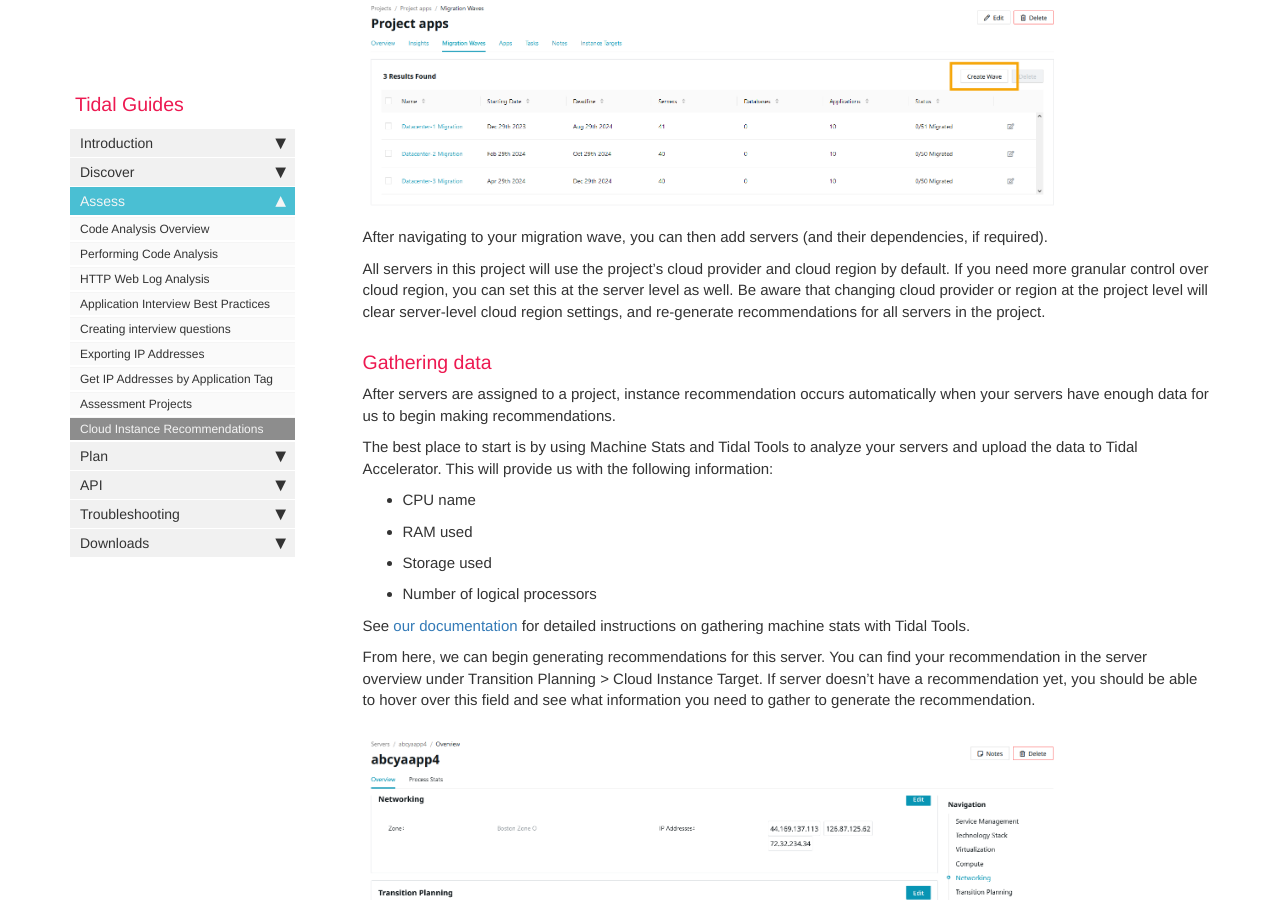
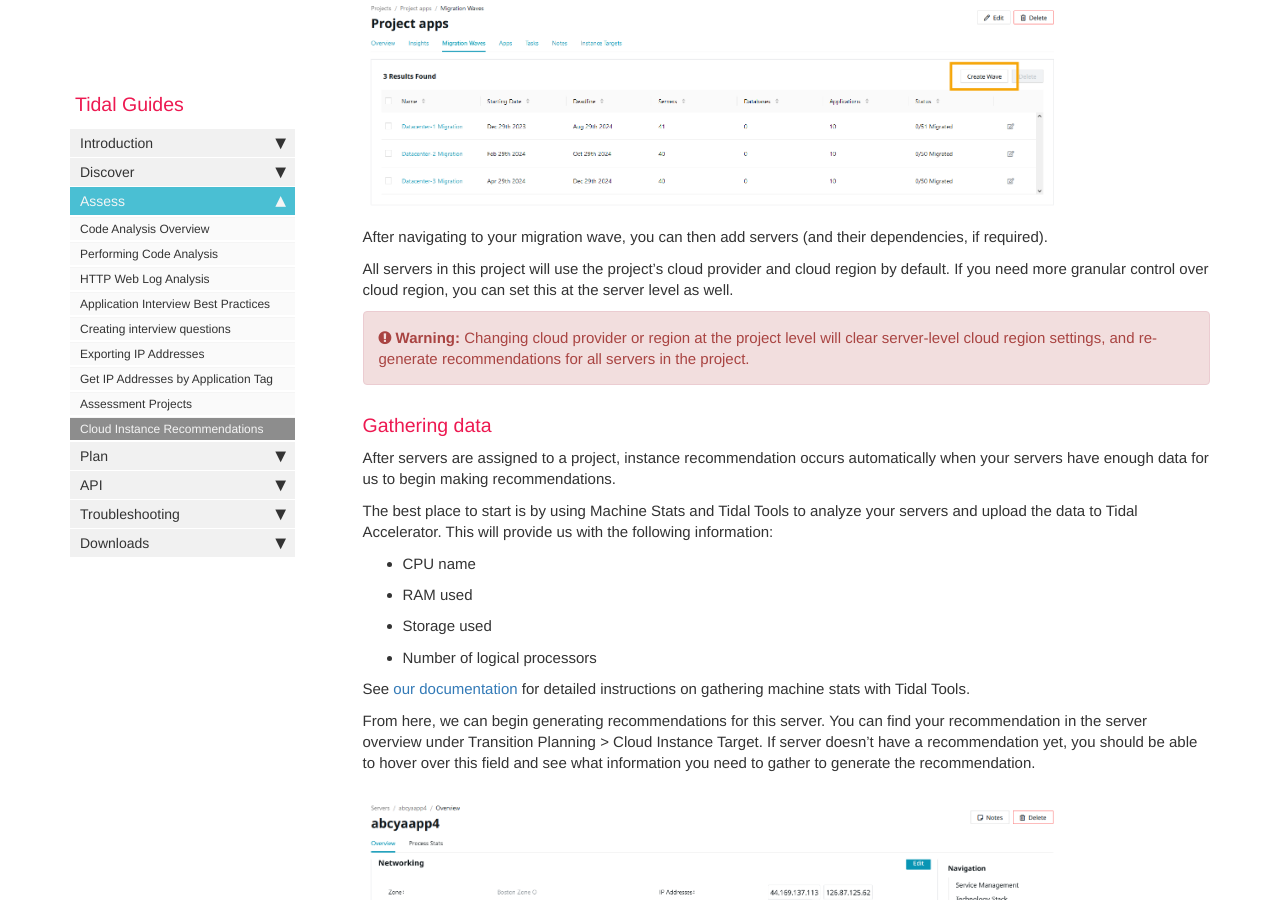
Before and after one commit to tidalmigrations/tidalmigrations.github.io, a Jekyll site: the page built from pages/user guides/instance_recommendation.md, in a window 1280 px wide and 900 px high, scrolled down 1218 px. Built offline with Jekyll 4.4.1, drawn with Linux system fonts in a browser that asks for light colours; nearby versions of some CDN libraries; comment, search, counter and statistics services are not loaded.

Commit message:
Added regen warning

```diff
--- a/pages/user guides/instance_recommendation.md
+++ b/pages/user guides/instance_recommendation.md
@@ -37,7 +37,9 @@ To assign servers to a project, you must create a migration wave. Simply create
 
 After navigating to your migration wave, you can then add servers (and their dependencies, if required).
 
-All servers in this project will use the project's cloud provider and cloud region by default. If you need more granular control over cloud region, you can set this at the server level as well. Be aware that changing cloud provider or region at the project level will clear server-level cloud region settings, and re-generate recommendations for all servers in the project.
+All servers in this project will use the project's cloud provider and cloud region by default. If you need more granular control over cloud region, you can set this at the server level as well.
+
+{% include warning.html content="Changing cloud provider or region at the project level will clear server-level cloud region settings, and re-generate recommendations for all servers in the project." %}
 
 ### Gathering data
 
```
